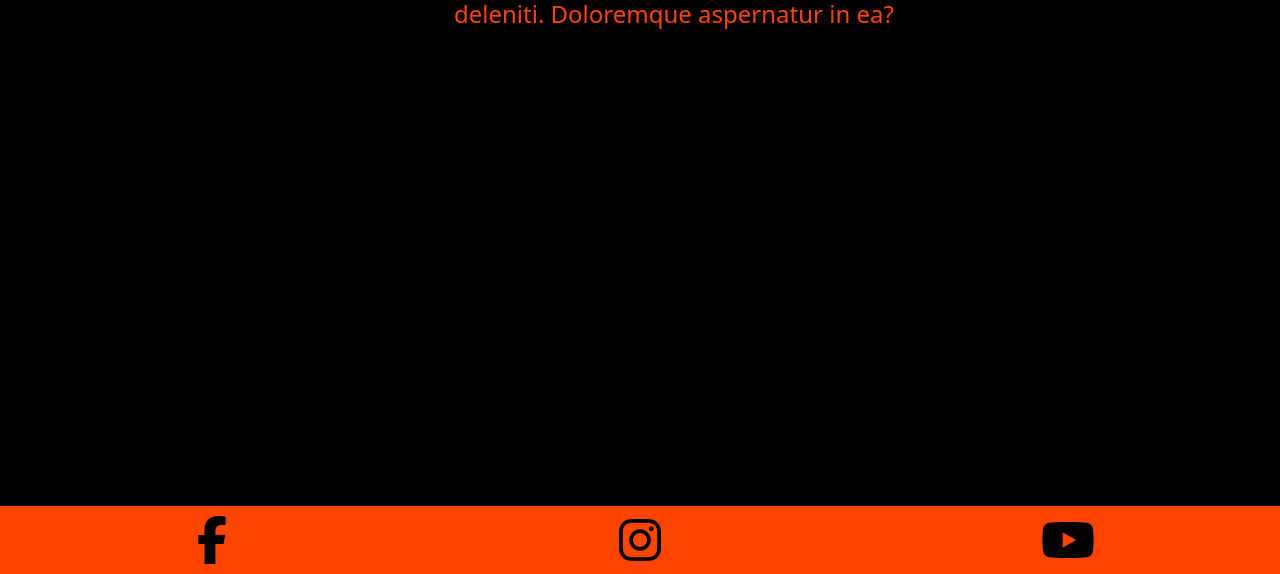
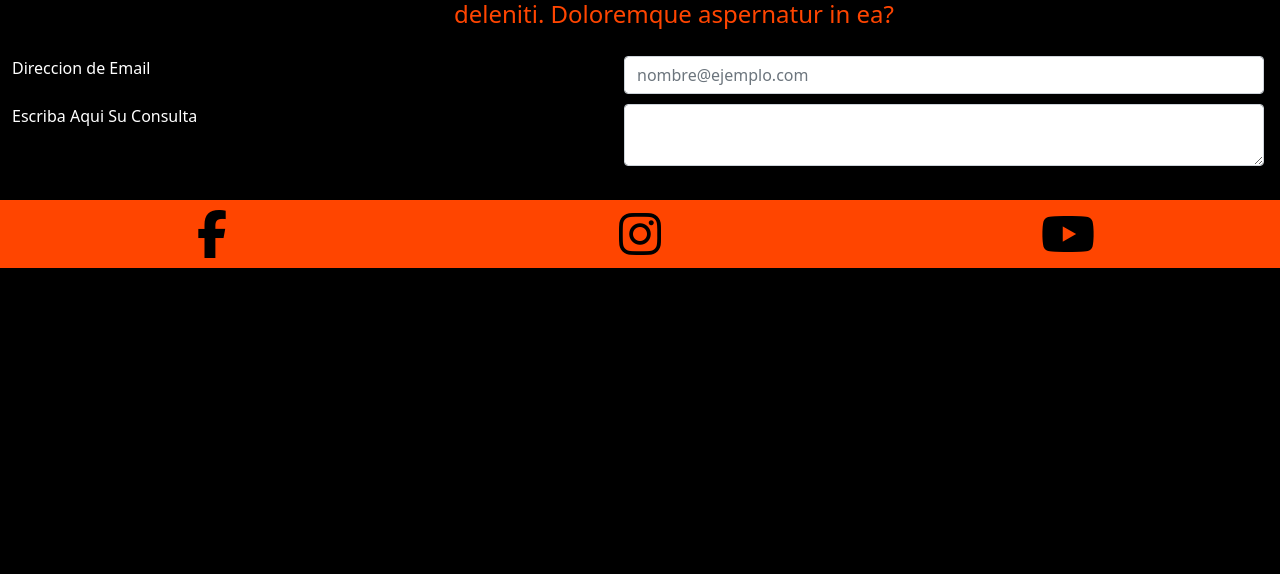
Before and after one commit to santisa147/MARTE-SALINAS, a plain HTML site: page index.html in a window 1280 px wide. Shown: the part 226-800 px from the top of the page. Drawn offline with nearby package versions, Linux system fonts and the light colour scheme.

Commit message:
Formularios

```diff
--- a/index.html
+++ b/index.html
@@ -46,18 +46,28 @@
            Obcaecati nihil asperiores libero quidem alias iusto repellat consectetur earum deleniti. Doloremque aspernatur in ea?
         </div>
       </section>
+      <section class="contForm container-fluid d-flex flex-column">
+        <div class="mb-3 d-flex text-primary ">
+          <label for="exampleFormControlInput1" class="form-label colorText">Direccion de Email</label>
+          <input type="email" class="form-control mailInput position-absolute end-0 me-3" id="exampleFormControlInput1" placeholder="nombre@ejemplo.com">
+        </div>
+        <div class="mb-3 d-flex text-primary ">
+          <label for="exampleFormControlTextarea1" class="form-label colorText ">Escriba Aqui Su Consulta</label>
+          <textarea class="form-control textInput position-absolute end-0 me-3" id="exampleFormControlTextarea1" rows="2"></textarea>
+        </div>
+      </section>
 
     </main>
-    <footer class="container-fluid footer   ">
+    <footer class="container-fluid footer  mt-5  ">
       <div class="row contendor-iconos ">
-        <div class="col-lg-4 d-flex justify-content-around">
+        <div class="col-lg-4 col-md-3 col-sm-5 d-flex justify-content-around">
             <a href="www.facebook.com"><i class="fa-brands fa-facebook-f fa-3x iconos-redes"></i></a>
         </div>
-        <div class="col-lg-4 d-flex justify-content-around">
+        <div class="col-lg-4 col-md-6 col-sm-2 d-flex justify-content-around">
             <a href="www.instagram.com"><i class="fa-brands fa-instagram fa-3x iconos-redes"></i></a>
         </div>
 
-        <div class="col-lg-4 d-flex justify-content-around">
+        <div class="col-lg-4 col-md-3 col-sm-5 d-flex justify-content-around">
           <a href="www.youtube.com"><i class="fa-brands fa-youtube fa-3x iconos-redes"></i></a>
         </div>
       </div>
--- a/style.css
+++ b/style.css
@@ -46,11 +46,24 @@ body{
     color: black;
 }
 .footer{
-    position: absolute  ;
-    bottom: 0;
+    position: relative;
+    top: 0;
     background-color: orangered;
     padding: 10px;
     width: 100%;
 
 
 }
+.contform{
+    height: 300px;
+}
+.textInput{
+    width:50%
+}
+.mailInput{
+    width: 50%;
+}
+.colorText{
+    color: white;
+
+}
```
